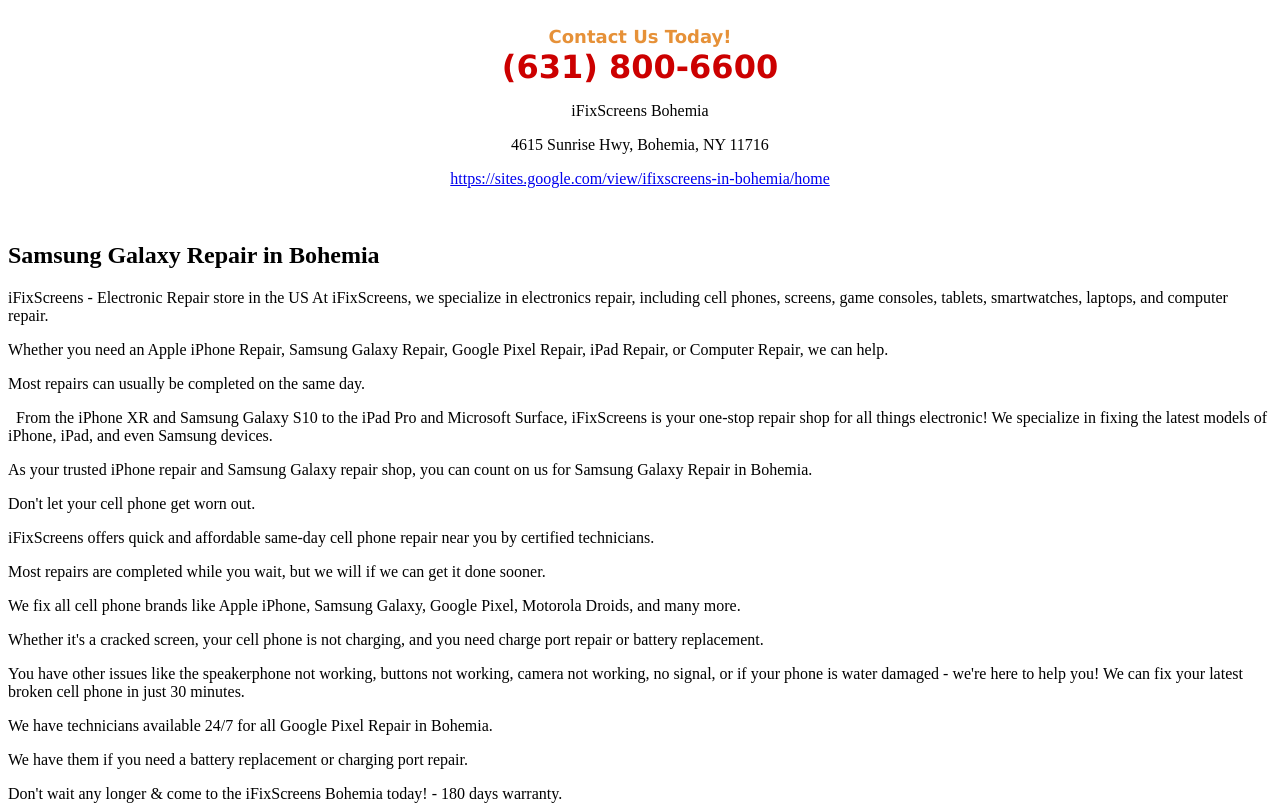
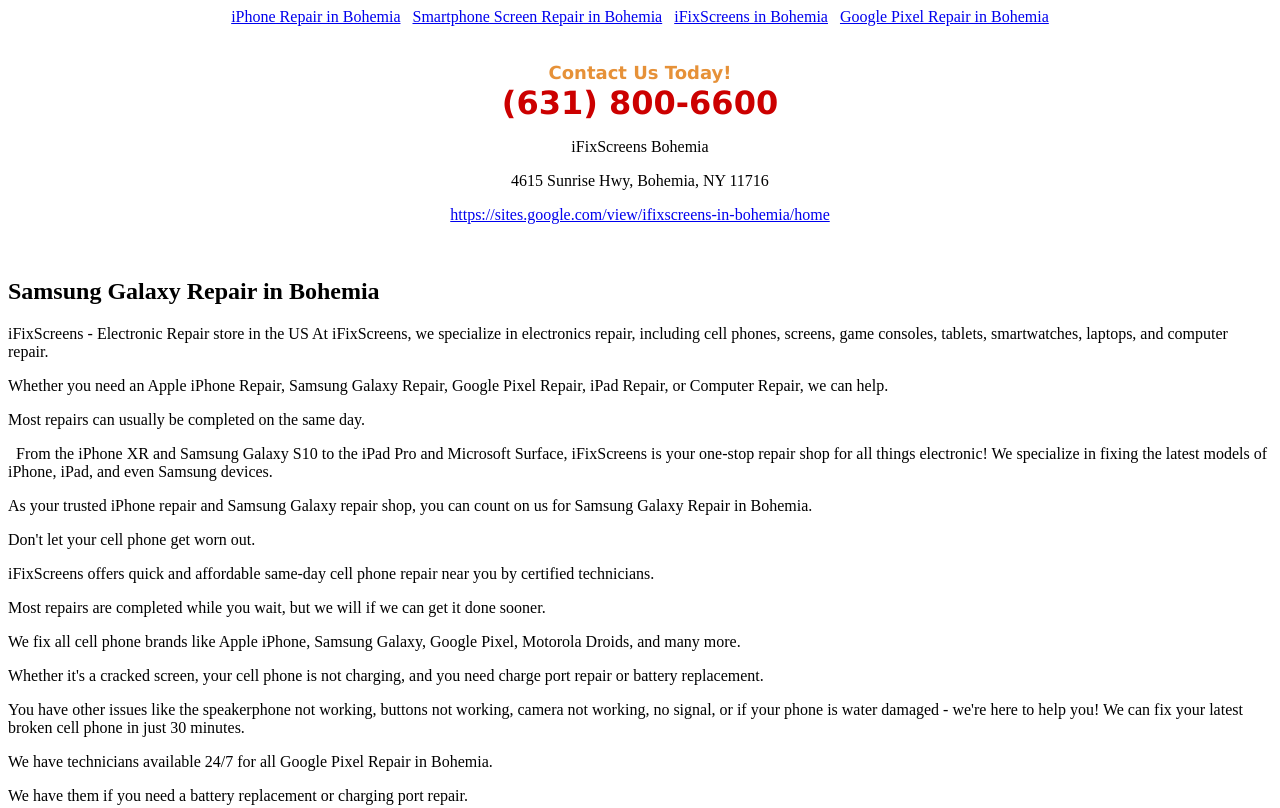
Before and after one commit to iFix786/iFixScreens-in-Bohemia, a plain HTML site: page SamsungGalaxyRepairinBohemia.html in a window 1280 px wide. Shown: the top 808 px of the page. Drawn offline with Linux system fonts and the light colour scheme.

Commit message:
Update SamsungGalaxyRepairinBohemia.html

```diff
--- a/SamsungGalaxyRepairinBohemia.html
+++ b/SamsungGalaxyRepairinBohemia.html
@@ -1,4 +1,12 @@
-<!DOCTYPE html><html><body><div class="sites-embed-align-center-wrapping-off"><div class="sites-embed-border-on sites-embed sites-embed-full-width" style="width:100%;"><div class="sites-embed-content sites-embed-type-text"><div class="sites-embed-content-textbox"><div dir="ltr"><div style="text-align:center"><br><span style="color:rgb(230,145,56)"><b><font size="4"><span style="font-family:verdana,sans-serif">Contact Us Today!</span></font></b></span><br><span style="color:rgb(204,0,0)"><b><font size="6"><span style="font-family:verdana,sans-serif">(631) 800-6600</span></font></b></span><br><p>iFixScreens Bohemia</p><p>4615 Sunrise Hwy, Bohemia, NY 11716</p><p><a href="https://sites.google.com/view/ifixscreens-in-bohemia/home" target="_blank">https://sites.google.com/view/ifixscreens-in-bohemia/home</a></p><br></div></div></div></div></div></div><h2>Samsung Galaxy Repair in Bohemia</h2>iFixScreens - Electronic Repair store in the US
+<!DOCTYPE html><html><body>
+   <div style="text-align: center;">
+        <a href="./iPhoneRepairinBohemia.html">iPhone Repair in Bohemia</a>&nbsp&nbsp
+        <a href="./SmartphoneScreenRepairinBohemia.html">Smartphone Screen Repair in Bohemia</a>&nbsp&nbsp
+
+<a href="./index.html">iFixScreens in Bohemia</a>&nbsp&nbsp
+        <a href="./GooglePixelRepairinBohemia.html">Google Pixel Repair in Bohemia</a>
+    </div><br/>
+  <div class="sites-embed-align-center-wrapping-off"><div class="sites-embed-border-on sites-embed sites-embed-full-width" style="width:100%;"><div class="sites-embed-content sites-embed-type-text"><div class="sites-embed-content-textbox"><div dir="ltr"><div style="text-align:center"><br><span style="color:rgb(230,145,56)"><b><font size="4"><span style="font-family:verdana,sans-serif">Contact Us Today!</span></font></b></span><br><span style="color:rgb(204,0,0)"><b><font size="6"><span style="font-family:verdana,sans-serif">(631) 800-6600</span></font></b></span><br><p>iFixScreens Bohemia</p><p>4615 Sunrise Hwy, Bohemia, NY 11716</p><p><a href="https://sites.google.com/view/ifixscreens-in-bohemia/home" target="_blank">https://sites.google.com/view/ifixscreens-in-bohemia/home</a></p><br></div></div></div></div></div></div><h2>Samsung Galaxy Repair in Bohemia</h2>iFixScreens - Electronic Repair store in the US
 
 At iFixScreens, we specialize in electronics repair, including cell phones, screens, game consoles, tablets, smartwatches, laptops, and computer repair. <p>Whether you need an Apple iPhone Repair, Samsung Galaxy Repair, Google Pixel Repair, iPad Repair, or Computer Repair, we can help. <p>Most repairs can usually be completed on the same day.
 <p>
```
